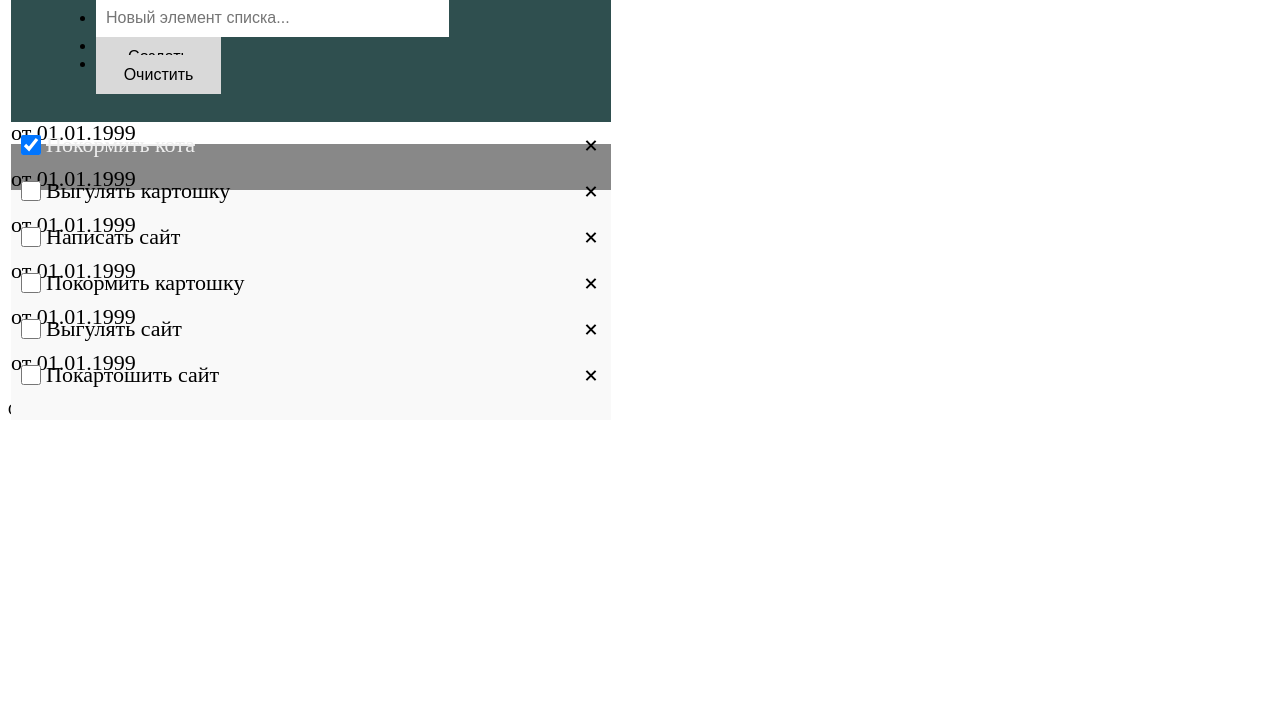
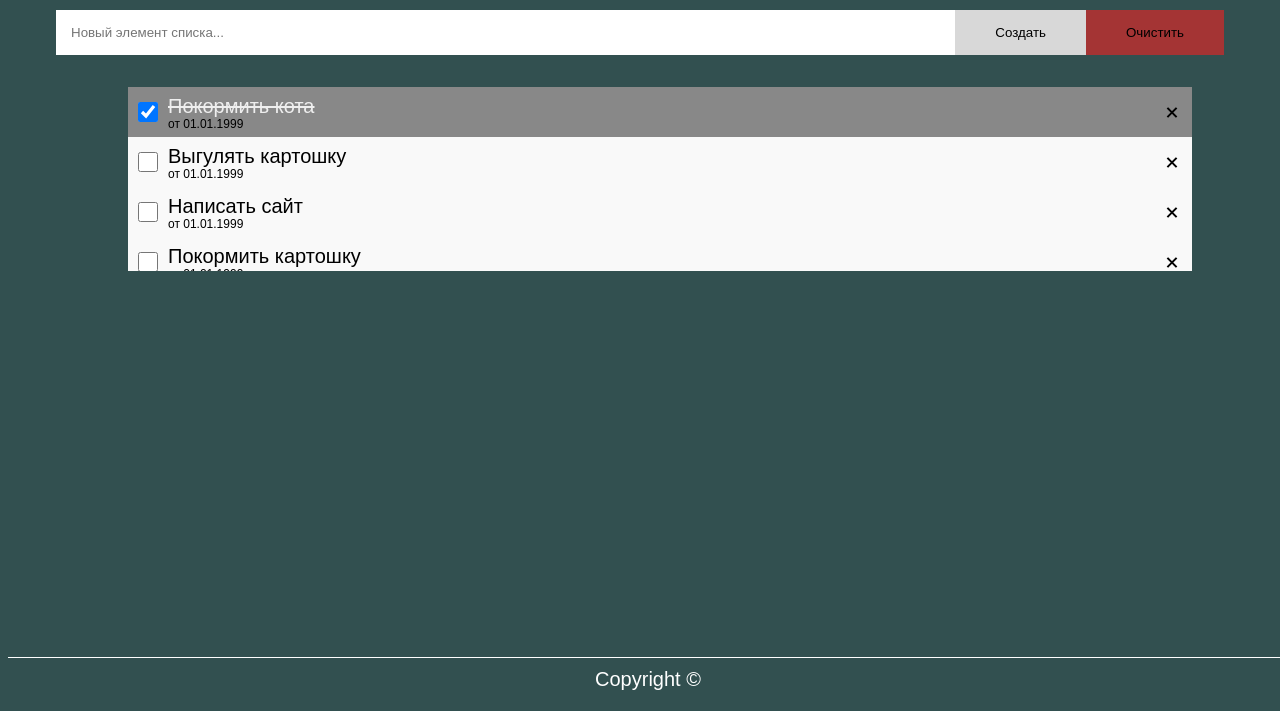
Before and after one commit to Stirven13/VkiTaskVainer.github.io, a plain HTML site: page index.html in a window 1280 px wide. Shown: the part 89-800 px from the top of the page. Drawn offline with Linux system fonts and the light colour scheme.

Commit message:
Update to new designer

```diff
--- a/css/style.css
+++ b/css/style.css
@@ -1,88 +1,82 @@
 body, html {
+    background-color: rgb(50, 80, 80);
 }
 
 ::-webkit-scrollbar {
     display: none;
 }
 
-
-.class_todo_list {
-    max-width: 600px;
-    min-width: 300px;
-    margin: 3px;
-}
-
 .title_style {
-    background: #2f4f4f;
-    border-top: 26px solid #2f4f4f;
-    border-bottom: 33px solid #2f4f4f;
-    border-left: 45px solid #2f4f4f;
-    border-right: 47px solid #2f4f4f;
+    text-align: center;
 }
 
 .title_style h1 {
-    color: #fff;
-    text-align: center;
-    font: 400 31px/1 'Times New Roman', sans-serif;
+    font: 40px 'Droid Sans', sans-serif;
     font-weight: bold;
-    margin: 6px;
+    color: white;
+}
+
+.title_style ul {
+    display: flex;
+    list-style-type: none;
+    padding-left: 3em;
+    padding-right: 3em;
 }
 
 
-.title_new_elem_input input[type="text"] {
-    width: calc(100% - 125px);
-    height: 39px;
-    font-size: 16px;
-    background: #fff;
-    padding: 0;
-    border: 0;
-    padding-left: 10px;
+
+.new_elem_button {
+    flex-grow: 1;
 }
 
-.title_new_elem_input input[type="text"]:focus {
-    outline: none;
+.new_elem_button input {
+    width: calc(100% - 30px);
+    padding: 15px 15px;
+    background-color: #FFFFFF;
+    border: none;
 }
 
-.title_new_elem_input button {
-    height: 39px;
-    width: 125px;
-    padding: 0;
-    border: 0;
-    font-size: 16px;
-    background: #d9d9d9;
-    position: absolute;
-    transition: 0.1s linear;
+.create_button button {
+    padding: 15px 40px;
+    background-color: #D8D8D8;
+    cursor: pointer;
+    border: none;
+    transition: font-size 0.3s ease;
 }
 
-.title_new_elem_input button:active {
-    background: #c8c8c8;
+.clear_button button {
+    padding: 15px 40px;
+    background-color: #A43434;
+    cursor: pointer;
+    border: none;
+    transition: font-size 0.3s ease;
 }
 
-.title_new_elem_input button:hover {
-    font-size: 18px;
-    filter: brightness(90%);
+.create_button .clear_button button:hover {
+    font-size: 20px;
 }
 
+.todo_list {
+    max-height: 200px;
+    overflow-y: auto;
+}
 
 .todo_list ol {
+    text-align: center;
     list-style: none;
-    padding: 0;
-    margin: 0;
-
 }
 
 .todo_list li {
-    padding: 0;
+    margin: 0 5em;
+    height: 50px;
     position: relative;
-    font: 400 22px/1 'Times New Roman', sans-serif;
-    height: 46px;
 }
 
 .todo_list li:hover {
     filter: brightness(90%);
 }
 
-.todo_list input[type="checkbox"] {
+.todo_list li input[type="checkbox"] {
     margin: 0;
     position: absolute;
     left: 10px;
@@ -92,13 +86,23 @@ body, html {
     cursor: pointer;
 }
 
-.todo_list span {
-    cursor: pointer;
+.todo_list li span {
+    font: 20px 'Droid Sans', sans-serif;
     position: absolute;
-    left: 35px;
-    top: calc(50% - 11px);
+    left: 40px;
+    top: calc(50% - 17px);
     transition: text-decoration 0.5s linear;
 }
+
+.todo_list li time {
+    font: 12px 'Droid Sans', sans-serif;
+    position: absolute;
+    left: 40px;
+    top: calc(50% + 5px);
+    transition: text-decoration 0.5s linear;
+}
+
+
 
 .todo_list button {
     background-color: rgba(0, 0, 0, 0);
@@ -121,6 +125,7 @@ body, html {
     width: 2px;
     background-color: #000;
 }
+
 .todo_list button:before {
     transform: rotate(45deg);
 }
@@ -131,6 +136,8 @@ body, html {
 .todo_list button:hover {
     transform: scale(1.1);
 }
+
+
 
 .todo_list div {
     cursor: pointer;
@@ -145,10 +152,23 @@ body, html {
     color: #eeeeee;
 }
 
-.todo_list input[type="checkbox"]:checked + span + button {
+.todo_list input[type="checkbox"]:checked + span + button + time {
     filter: invert(100%);
 }
 
 .todo_list input[type="checkbox"]:checked ~ div {
     background-color: #888888;
 }
+
+
+
+footer {
+    width: 100%;
+    bottom: 20px;
+    position: fixed;
+    text-align: center;
+    border-top: 1px solid #FFFFFF;
+    color: #FFFFFF;
+    padding-top: 10px;
+    font: 20px 'Droid Sans', sans-serif;
+}
```
